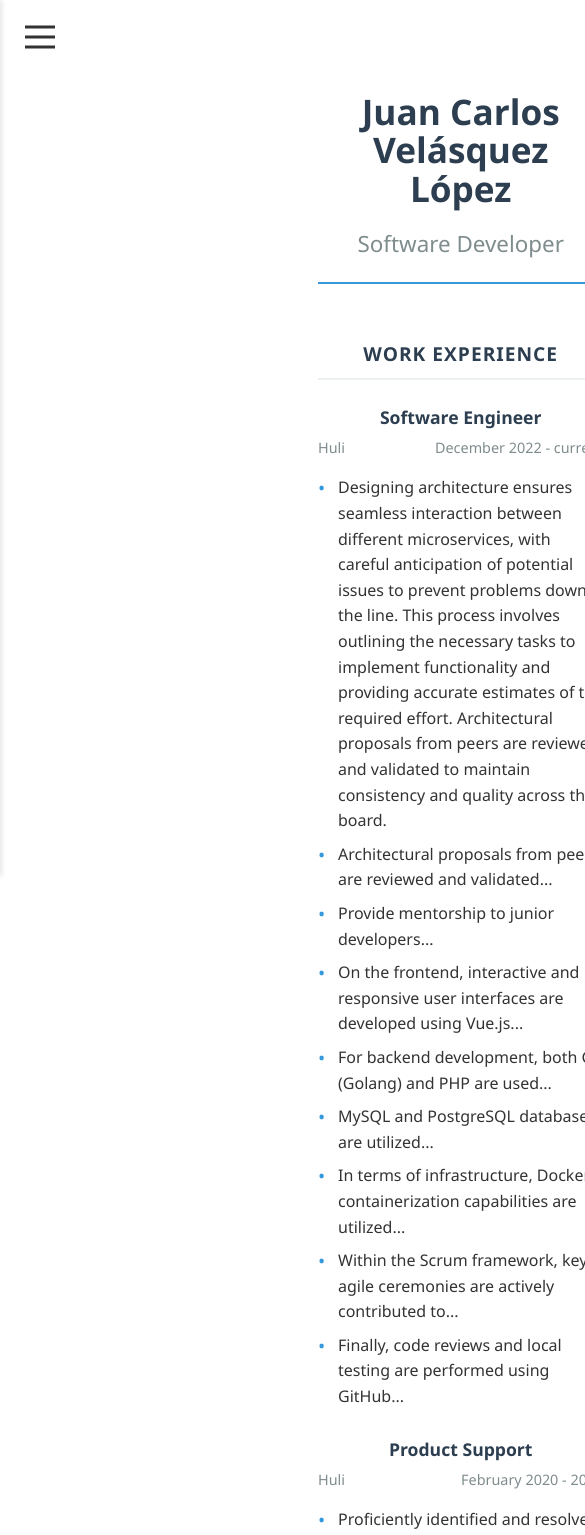
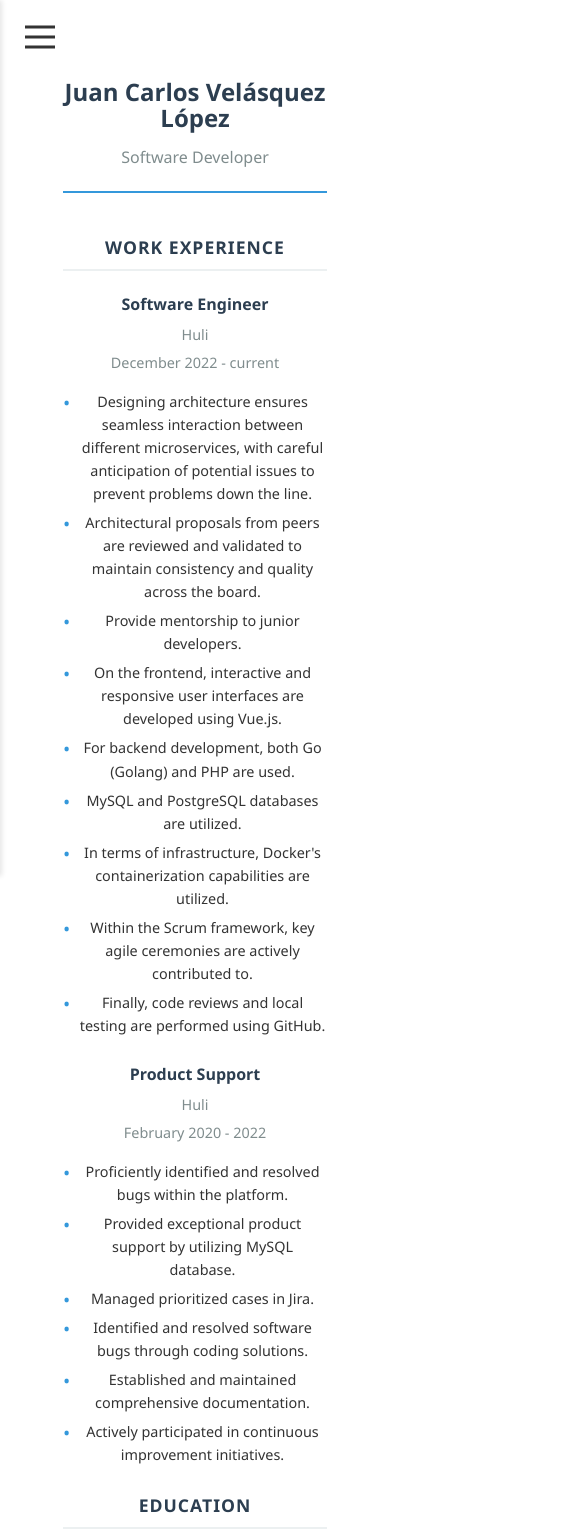
Before and after one commit to juancarlosv2711/static-resume-blog, a Vue app: page /resume in a window 390 px wide. Shown: the top 1535 px of the page, 585 px wide, since content can reach past the window. Built offline with nearby package versions, Linux system fonts and the light colour scheme.

Commit message:
Updating app content for mobile

```diff
--- a/src/App.vue
+++ b/src/App.vue
@@ -6,7 +6,8 @@
         <!-- Removed the old nav -->
       </header>
       <main>
-        <router-view></router-view> <!-- 👈 Renders the current route -->
+        <router-view></router-view>
+        <!-- 👈 Renders the current route -->
       </main>
     </div>
   </div>
@@ -25,11 +26,26 @@ export default {
 <style>
 .app-container {
   display: flex;
+  min-height: 100vh;
 }
 
 .content {
-  margin-left: 250px; /* Matches the sidebar width */
+  flex: 1;
   padding: 1rem;
-  flex: 1;
+  transition: margin-left 0.3s ease;
+}
+
+/* Desktop styles - sidebar visible */
+@media (min-width: 769px) {
+  .content {
+    margin-left: 250px; /* Matches the sidebar width */
+  }
+}
+
+/* Mobile styles - sidebar hidden by default */
+@media (max-width: 768px) {
+  .content {
+    margin-left: 0;
+  }
 }
 </style>
--- a/src/components/views/Resume.vue
+++ b/src/components/views/Resume.vue
@@ -78,39 +78,36 @@
                 <span class="date">December 2022 - current</span>
               </div>
             </div>
-            <ul class="jobDescription">
+            <ul class="job-description">
               <li>
                 Designing architecture ensures seamless interaction between
                 different microservices, with careful anticipation of potential
-                issues to prevent problems down the line. This process involves
-                outlining the necessary tasks to implement functionality and
-                providing accurate estimates of the required effort.
+                issues to prevent problems down the line.
+              </li>
+              <li>
                 Architectural proposals from peers are reviewed and validated to
                 maintain consistency and quality across the board.
               </li>
-              <li>
-                Architectural proposals from peers are reviewed and validated...
-              </li>
-              <li>Provide mentorship to junior developers...</li>
+              <li>Provide mentorship to junior developers.</li>
               <li>
                 On the frontend, interactive and responsive user interfaces are
-                developed using Vue.js...
+                developed using Vue.js.
               </li>
               <li>
-                For backend development, both Go (Golang) and PHP are used...
+                For backend development, both Go (Golang) and PHP are used.
               </li>
-              <li>MySQL and PostgreSQL databases are utilized...</li>
+              <li>MySQL and PostgreSQL databases are utilized.</li>
               <li>
                 In terms of infrastructure, Docker's containerization
-                capabilities are utilized...
+                capabilities are utilized.
               </li>
               <li>
                 Within the Scrum framework, key agile ceremonies are actively
-                contributed to...
+                contributed to.
               </li>
               <li>
                 Finally, code reviews and local testing are performed using
-                GitHub...
+                GitHub.
               </li>
             </ul>
           </div>
@@ -123,22 +120,21 @@
                 <span class="date">February 2020 - 2022</span>
               </div>
             </div>
-            <ul class="jobDescription">
+            <ul class="job-description">
               <li>
-                Proficiently identified and resolved bugs within the platform...
+                Proficiently identified and resolved bugs within the platform.
               </li>
               <li>
                 Provided exceptional product support by utilizing MySQL
-                database...
+                database.
               </li>
-              <li>Managed prioritized cases in Jira...</li>
+              <li>Managed prioritized cases in Jira.</li>
               <li>
-                Identified and resolved software bugs through coding
-                solutions...
+                Identified and resolved software bugs through coding solutions.
               </li>
-              <li>Established and maintained comprehensive documentation...</li>
+              <li>Established and maintained comprehensive documentation.</li>
               <li>
-                Actively participated in continuous improvement initiatives...
+                Actively participated in continuous improvement initiatives.
               </li>
             </ul>
           </div>
@@ -266,6 +262,8 @@ h3 {
   border-radius: 15px;
   font-size: 0.85rem;
   text-align: center;
+  display: inline-block;
+  margin: 2px;
 }
 
 /* Languages Section */
@@ -311,6 +309,7 @@ h3 {
   color: #7f8c8d;
   font-size: 0.9rem;
   margin-bottom: 10px;
+  flex-wrap: wrap;
 }
 
 .job ul {
@@ -318,13 +317,13 @@ h3 {
   padding-left: 0;
 }
 
-.job li {
+.job-description li {
   position: relative;
   padding-left: 20px;
   margin-bottom: 8px;
 }
 
-.job li:before {
+.job-description li:before {
   content: "•";
   color: #3498db;
   font-size: 1.2rem;
@@ -349,24 +348,96 @@ h3 {
   justify-content: space-between;
   color: #7f8c8d;
   font-size: 0.9rem;
-}
-
-.jobDescription {
-  text-align: left;
+  flex-wrap: wrap;
 }
 
 /* Responsive Design */
 @media (max-width: 768px) {
+  .resume {
+    padding: 15px;
+  }
+
+  .header {
+    margin-bottom: 20px;
+  }
+
+  h1 {
+    font-size: 1.8rem;
+  }
+
+  h2 {
+    font-size: 1.2rem;
+  }
+
+  h3 {
+    font-size: 1.1rem;
+    margin: 20px 0 10px;
+  }
+
   .resume-grid {
     grid-template-columns: 1fr;
+    gap: 20px;
   }
 
   .sidebar {
     order: 2;
+    padding: 15px;
   }
 
   .main-content {
     order: 1;
   }
+
+  .skills-grid {
+    grid-template-columns: repeat(3, 1fr);
+  }
+
+  .job-meta,
+  .degree-meta {
+    flex-direction: column;
+    gap: 5px;
+  }
+
+  .job-meta span,
+  .degree-meta span {
+    width: 100%;
+  }
+
+  .job-description li {
+    padding-left: 15px;
+    margin-bottom: 6px;
+  }
+}
+
+@media (max-width: 480px) {
+  h1 {
+    font-size: 1.5rem;
+  }
+
+  h2 {
+    font-size: 1rem;
+  }
+
+  .skills-grid {
+    grid-template-columns: repeat(2, 1fr);
+  }
+
+  .skill-tag {
+    font-size: 0.75rem;
+    padding: 3px 8px;
+  }
+
+  .contact li {
+    font-size: 0.9rem;
+  }
+
+  .job h4,
+  .degree h4 {
+    font-size: 1rem;
+  }
+
+  .job-description li {
+    font-size: 0.9rem;
+  }
 }
 </style>
```
